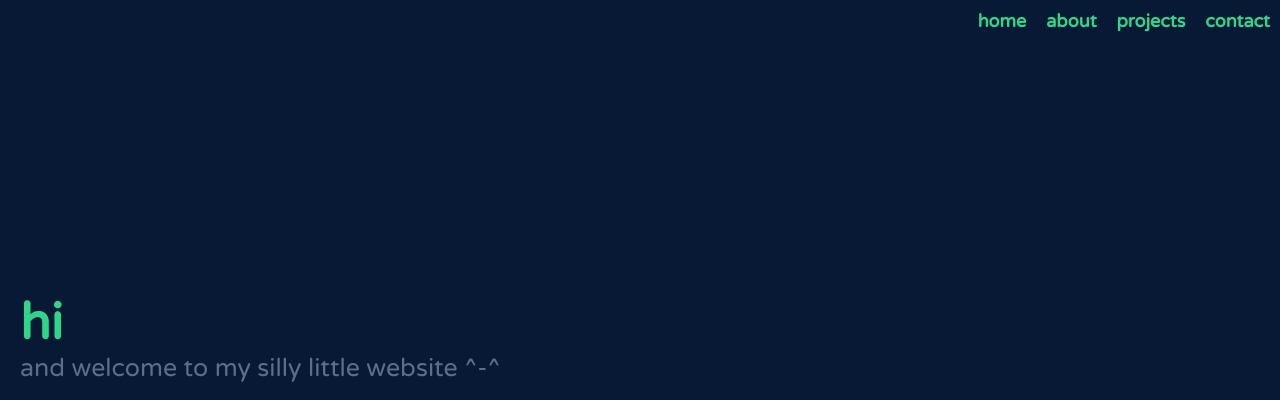
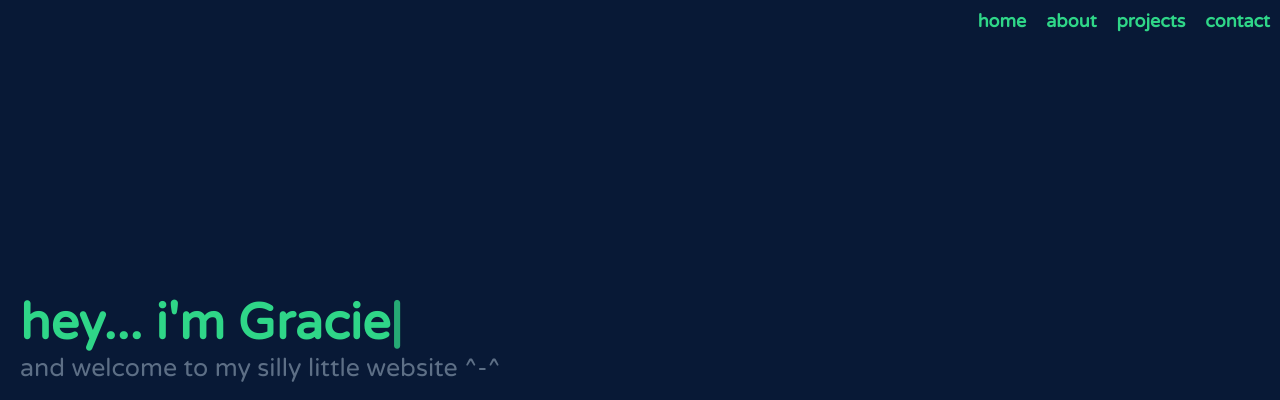
Before and after one commit to gracied17/gracied17.github.io, a plain HTML site: page index.html in a window 1280 px wide. Shown: the top 400 px of the page. Drawn offline with nearby package versions, Linux system fonts and the light colour scheme.

Commit message:
typed effect working

```diff
--- a/index.html
+++ b/index.html
@@ -21,7 +21,7 @@
 
         <section class = "home">
             <div class = "home-content">
-                <h1>hi<span class = "text"></span></h1>
+                <h1><span class = "text"></span></h1>
                 <p>and welcome to my silly little website ^-^</p>
                 <div class = "home-sci">
                     <a href="#"><i class='bx bxl-instagram'></i></a>
--- a/main.js
+++ b/main.js
@@ -1,7 +1,4 @@
-var typed= new typed(".text", {
-    Strings:["gracie", "hi"],
-    typeSpeed:100,
-    backSpeed:100,
-    backDelay:1000,
-    loop:true
+var typed= new Typed(".text", {
+    strings:["hey... \ni'm Gracie"],
+    typeSpeed: 100,
 })
```
